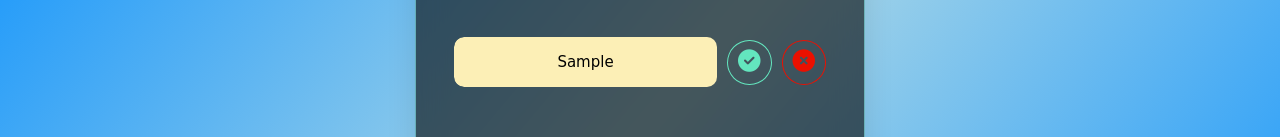
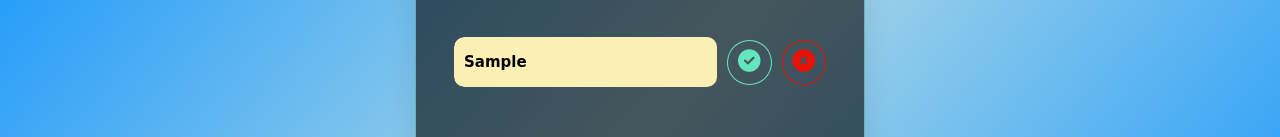
Before and after one commit to NaveenKIOT018/tdyli, a plain HTML site: page index.html in a window 1280 px wide. Both pictures are taken after typing "Sample" into the empty fields and a click on the button "Add". Shown: the part 267-404 px from the top of the page. Drawn offline with Linux system fonts and the light colour scheme.

Commit message:
Update todolist.css

```diff
--- a/todolist.css
+++ b/todolist.css
@@ -116,6 +116,7 @@ li{
     overflow-x: scroll;
     white-space: nowrap;
     font-family: cursive;
+    font-weight: bold;
     border: none;
     outline: none;
 }
@@ -156,13 +157,12 @@ li::-webkit-scrollbar{
     height: 100%;
     background-color:  rgb(252, 239, 182);
     display: flex;
-    justify-content: center;
+    justify-content: left;
     align-items: center;
     align-content: center;
     border-radius: 10px;
     cursor: pointer;
-    padding-left :10%;
-    padding-right :10%;
+    padding: 0 10px;
 
 }
 
```
